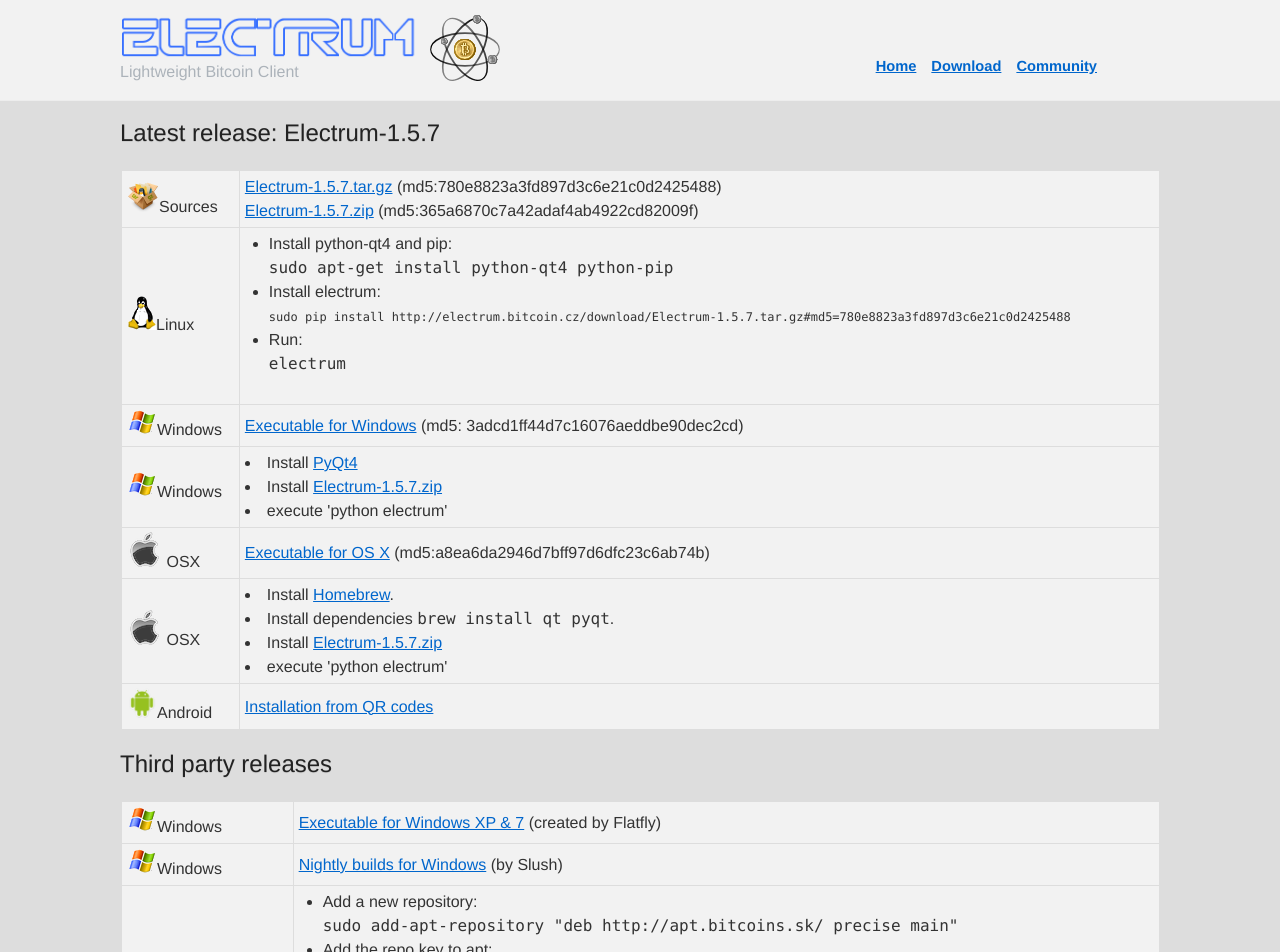
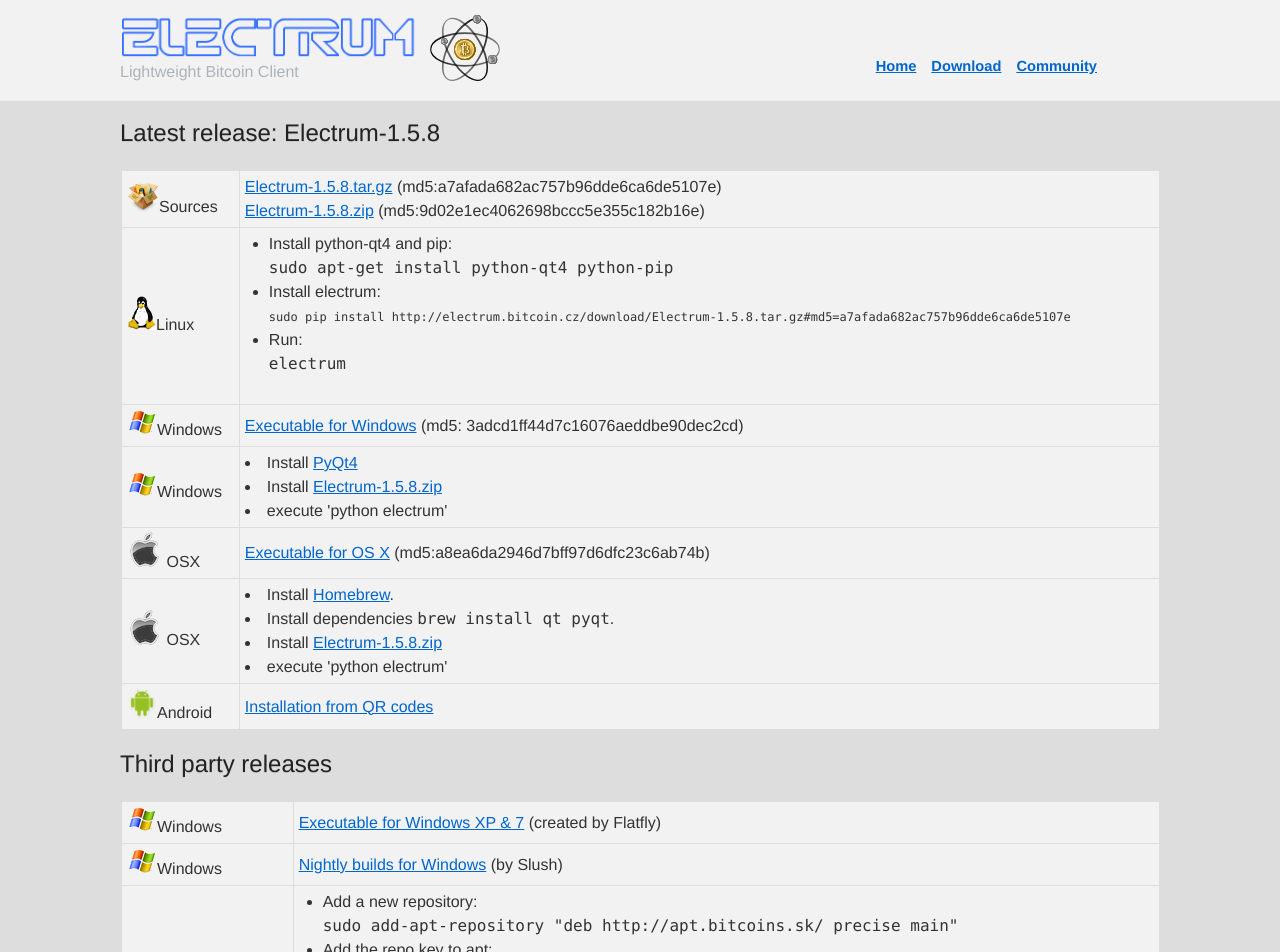
Before and after one commit to ecdsa/electrum-web, a Jekyll site: the page download.html, which Jekyll copies as it is, in a window 1280 px wide. Shown: the top 952 px of the page. Built offline with Jekyll 4.4.1, drawn with Linux system fonts in a browser that asks for light colours.

Commit message:
release 1.5.8

```diff
--- a/android.html
+++ b/android.html
@@ -42,14 +42,14 @@
 4. Tap Scan Barcode.
 5. Scan the following QRcode:
 </pre>
-<img src="http://chart.apis.google.com/chart?cht=qr&chs=300x300&chld=L&choe=UTF-8&chl=e4a_install.py%0Aimport+urllib%2C+zipfile%2C+os%0Ap%3D%22http%3A%2F%2Felectrum.bitcoin.cz%2Fdownload%2Fe4a-157zip%22%0An%3D%22e4a-1.5.7%22%0Anz%3Dn%2B%22.zip%22%0Aurllib.urlretrieve(p%2Cnz)%0Azipfile.ZipFile(nz).extractall()%0Aos.rename(n%2C'scripts%2F'%2Bn)"
+<img src="http://chart.apis.google.com/chart?cht=qr&chs=300x300&chld=L&choe=UTF-8&chl=e4a_install.py%0Aimport+urllib%2C+zipfile%2C+os%0Ap%3D%22http%3A%2F%2Felectrum.bitcoin.cz%2Fdownload%2Fe4a-158zip%22%0An%3D%22e4a-1.5.7%22%0Anz%3Dn%2B%22.zip%22%0Aurllib.urlretrieve(p%2Cnz)%0Azipfile.ZipFile(nz).extractall()%0Aos.rename(n%2C'scripts%2F'%2Bn)"
 />
 <pre>This will install a script named e4a_install.py</pre>
 
 <h3>4. Download and install Electrum</h3>
 <pre>
-1. Tap e4a_install.py: it will download and install a directory named "e4a-1.5.7
-2. To launch Electrum, visit the "e4a-1.5.7" directory and tap 'electrum.py'
+1. Tap e4a_install.py: it will download and install a directory named "e4a-1.5.8
+2. To launch Electrum, visit the "e4a-1.5.8" directory and tap 'electrum.py'
 </pre>
 
 <h3>5. Create a shortcut to your home screen</h3>
--- a/download.html
+++ b/download.html
@@ -32,15 +32,15 @@
 
 <div class="container">
 
-  <h3>Latest release: Electrum-1.5.7</h3>
+  <h3>Latest release: Electrum-1.5.8</h3>
 
   <table style="background-color:#f2f2f2;">
   <tr>
     <td><img src="media/tar-gz.png" width=32/>Sources</td>
     <td>
-      <a href="http://electrum.bitcoin.cz/download/Electrum-1.5.7.tar.gz">Electrum-1.5.7.tar.gz</a> (md5:780e8823a3fd897d3c6e21c0d2425488)<br/>
-      <a href="http://electrum.bitcoin.cz/download/Electrum-1.5.7.zip">Electrum-1.5.7.zip</a>
-      (md5:365a6870c7a42adaf4ab4922cd82009f)<br/>
+      <a href="http://electrum.bitcoin.cz/download/Electrum-1.5.8.tar.gz">Electrum-1.5.8.tar.gz</a> (md5:a7afada682ac757b96dde6ca6de5107e)<br/>
+      <a href="http://electrum.bitcoin.cz/download/Electrum-1.5.8.zip">Electrum-1.5.8.zip</a>
+      (md5:9d02e1ec4062698bccc5e355c182b16e)<br/>
     </td>
   </tr>
   <tr>
@@ -48,7 +48,7 @@
     <td>
       <ul>
 	<li>Install python-qt4 and pip:<br/><tt>sudo apt-get install python-qt4 python-pip</tt></li>
-	<li>Install electrum:<br/><tt style="font-size:75%">sudo pip install http://electrum.bitcoin.cz/download/Electrum-1.5.7.tar.gz#md5=780e8823a3fd897d3c6e21c0d2425488</tt></li>
+	<li>Install electrum:<br/><tt style="font-size:75%">sudo pip install http://electrum.bitcoin.cz/download/Electrum-1.5.8.tar.gz#md5=a7afada682ac757b96dde6ca6de5107e</tt></li>
 	<li>Run:<br/><tt>electrum</tt></li>
       </ul>
     </td>
@@ -62,7 +62,7 @@
     <td><img src="media/os_windows.gif"/>Windows</td>
     <td>
       <li>Install <a href="http://www.riverbankcomputing.co.uk/software/pyqt/download">PyQt4</a> </li>
-      <li>Install <a href="http://electrum.bitcoin.cz/download/Electrum-1.5.7.zip">Electrum-1.5.7.zip</a> </li>
+      <li>Install <a href="http://electrum.bitcoin.cz/download/Electrum-1.5.8.zip">Electrum-1.5.8.zip</a> </li>
       <li>execute 'python electrum'</li>
     </td>
   </tr>
@@ -78,7 +78,7 @@
     <td>
       <li>Install <a href="http://mxcl.github.com/homebrew/">Homebrew</a>.</li>
       <li>Install dependencies <tt>brew install qt pyqt</tt>.</li>
-      <li>Install <a href="http://electrum.bitcoin.cz/download/Electrum-1.5.7.zip">Electrum-1.5.7.zip</a> </li>
+      <li>Install <a href="http://electrum.bitcoin.cz/download/Electrum-1.5.8.zip">Electrum-1.5.8.zip</a> </li>
       <li>execute 'python electrum'</li>
     </td>
   </tr>
```
